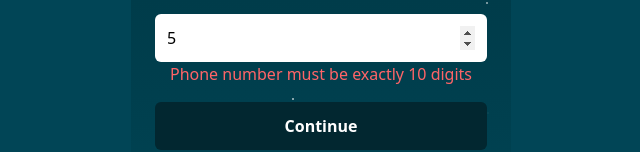
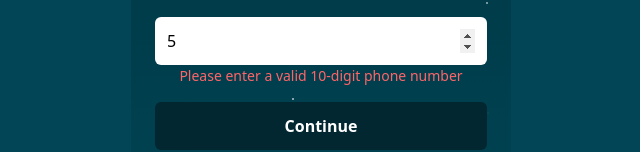
Before and after one commit to meizan2142/Bezt-Labs, a React (Vite) app: page / in a window 1280 px wide. Both pictures are taken after typing "5" into the empty fields and a click on the button "Continue". Shown: the part 554-706 px from the top of the page, without its empty margins (319-959 px from the left). Built offline with nearby package versions, Linux system fonts and the light colour scheme.

Commit message:
Form validation completed successfully

```diff
--- a/src/App.jsx
+++ b/src/App.jsx
@@ -53,11 +53,11 @@ function App() {
                   id="number"
                   {...register('number', {
                     required: 'Phone number is required',
-                    minLength: { value: 10, message: 'Phone number must be exactly 10 digits' },
-                    maxLength: { value: 10, message: 'Phone number must be exactly 10 digits' }
+                    minLength: { value: 10, message: 'Please enter a valid 10-digit phone number' },
+                    maxLength: { value: 10, message: 'Please enter a valid 10-digit phone number' }
                   })}
                 />
-                {errors.number && <p className="text-red-400">{errors.number.message}</p>}
+                {errors.number && <p className="text-red-400 text-[14px]">{errors.number.message}</p>}
               </div>
 
               <button className="w-full bg-[#022730] text-white font-bold p-3 rounded-md">
```
